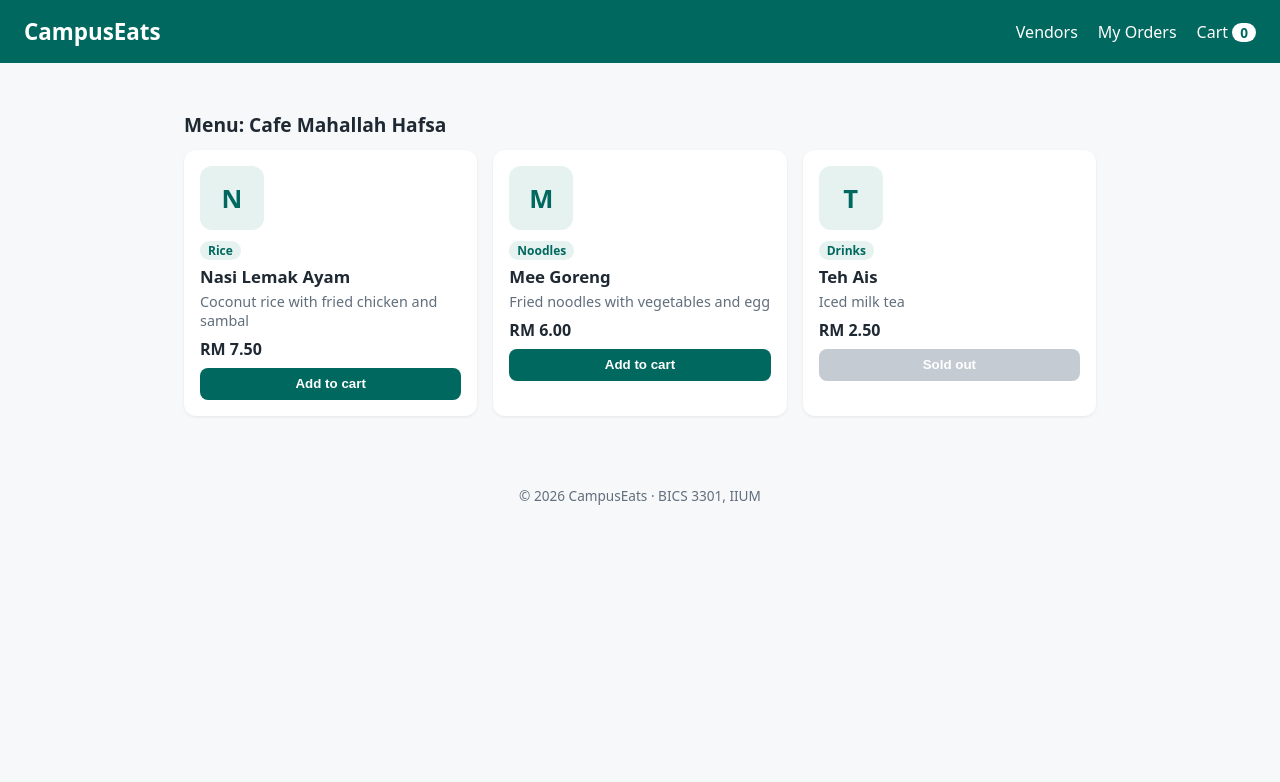
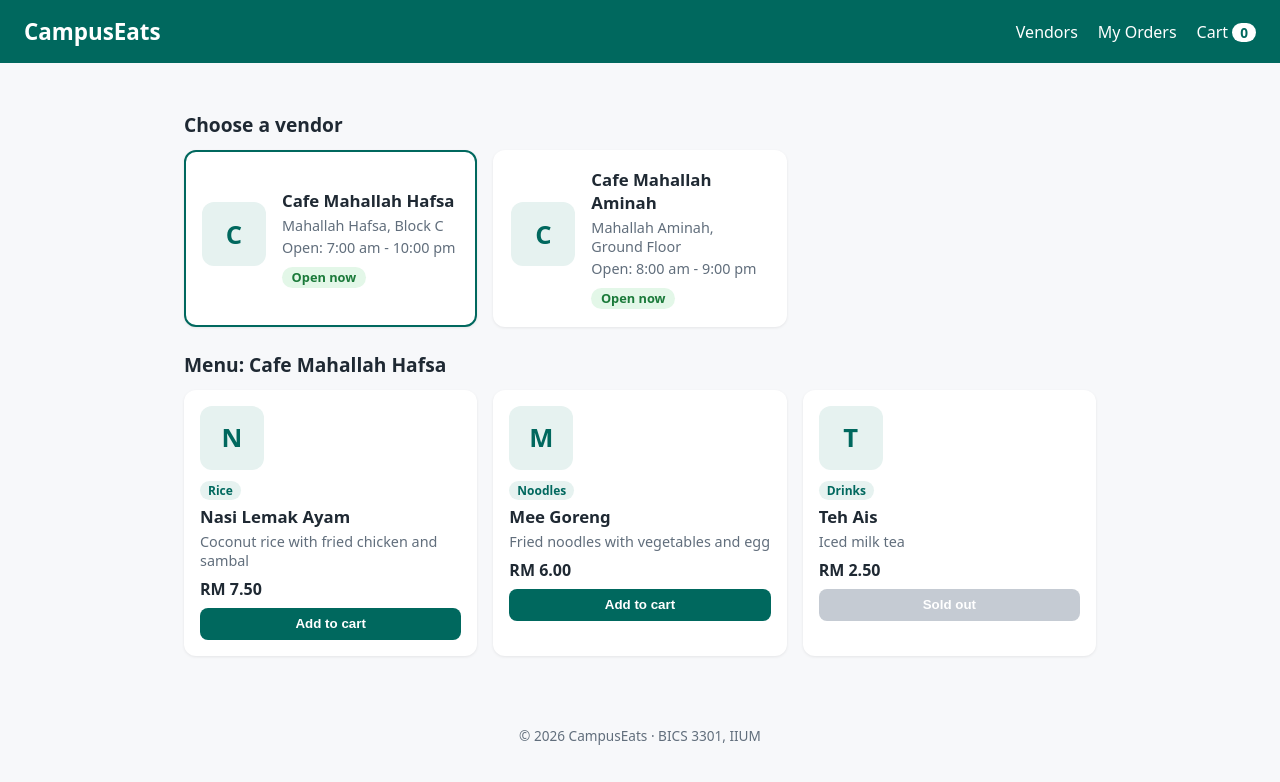
Before and after one commit to nurainihafizah6-art/campuseats-2419572, a React (Vite) app: page / in a window 1280 px wide. Shown: the top 782 px of the page. Built offline with nearby package versions, Linux system fonts and the light colour scheme.

Commit message:
Switch vendors with state

```diff
--- a/src/App.jsx
+++ b/src/App.jsx
@@ -1,20 +1,42 @@
+import { useState } from "react";
 import vendors from "./data/vendors.js";
 import Header from "./components/Header.jsx";
+import VendorCard from "./components/VendorCard.jsx";
 import MenuList from "./components/MenuList.jsx";
 import Footer from "./components/Footer.jsx";
 
 function App() {
-  const selectedVendor = vendors[0];
+  const [selectedVendorId, setSelectedVendorId] = useState(vendors[0].id);
+
+  const selectedVendor = vendors.find((v) => v.id === selectedVendorId);
 
   return (
     <>
       <Header />
+
       <main className="container">
         <section>
+          <h2 className="section-title">Choose a vendor</h2>
+
+          <div className="vendor-grid">
+            {vendors.map((vendor) => (
+              <VendorCard
+                key={vendor.id}
+                vendor={vendor}
+                isSelected={vendor.id === selectedVendorId}
+                onSelect={setSelectedVendorId}
+              />
+            ))}
+          </div>
+        </section>
+
+        <section>
           <h2 className="section-title">Menu: {selectedVendor.name}</h2>
+
           <MenuList items={selectedVendor.menu} />
         </section>
       </main>
+
       <Footer />
     </>
   );
--- a/src/components/VendorCard.jsx
+++ b/src/components/VendorCard.jsx
@@ -1,25 +1,22 @@
-function VendorCard() {
-  const vendor = {
-    name: "Cafe Mahallah Hafsa",
-    location: "Mahallah Hafsa, Block C",
-    openHours: "7:00 am - 10:00 pm",
-    isOpen: true,
-  };
-
+function VendorCard({ vendor, isSelected, onSelect }) {
   return (
-    <article className="card vendor-card">
+    <button
+      type="button"
+      className={isSelected ? "card vendor-card selected" : "card vendor-card"}
+      onClick={() => onSelect(vendor.id)}
+    >
       <div className="thumb" aria-hidden="true">
         {vendor.name.charAt(0)}
       </div>
       <div>
-        <h2>{vendor.name}</h2>
+        <h3>{vendor.name}</h3>
         <p className="muted">{vendor.location}</p>
         <p className="muted">Open: {vendor.openHours}</p>
         <span className={vendor.isOpen ? "status open" : "status closed"}>
           {vendor.isOpen ? "Open now" : "Closed"}
         </span>
       </div>
-    </article>
+    </button>
   );
 }
 
```
